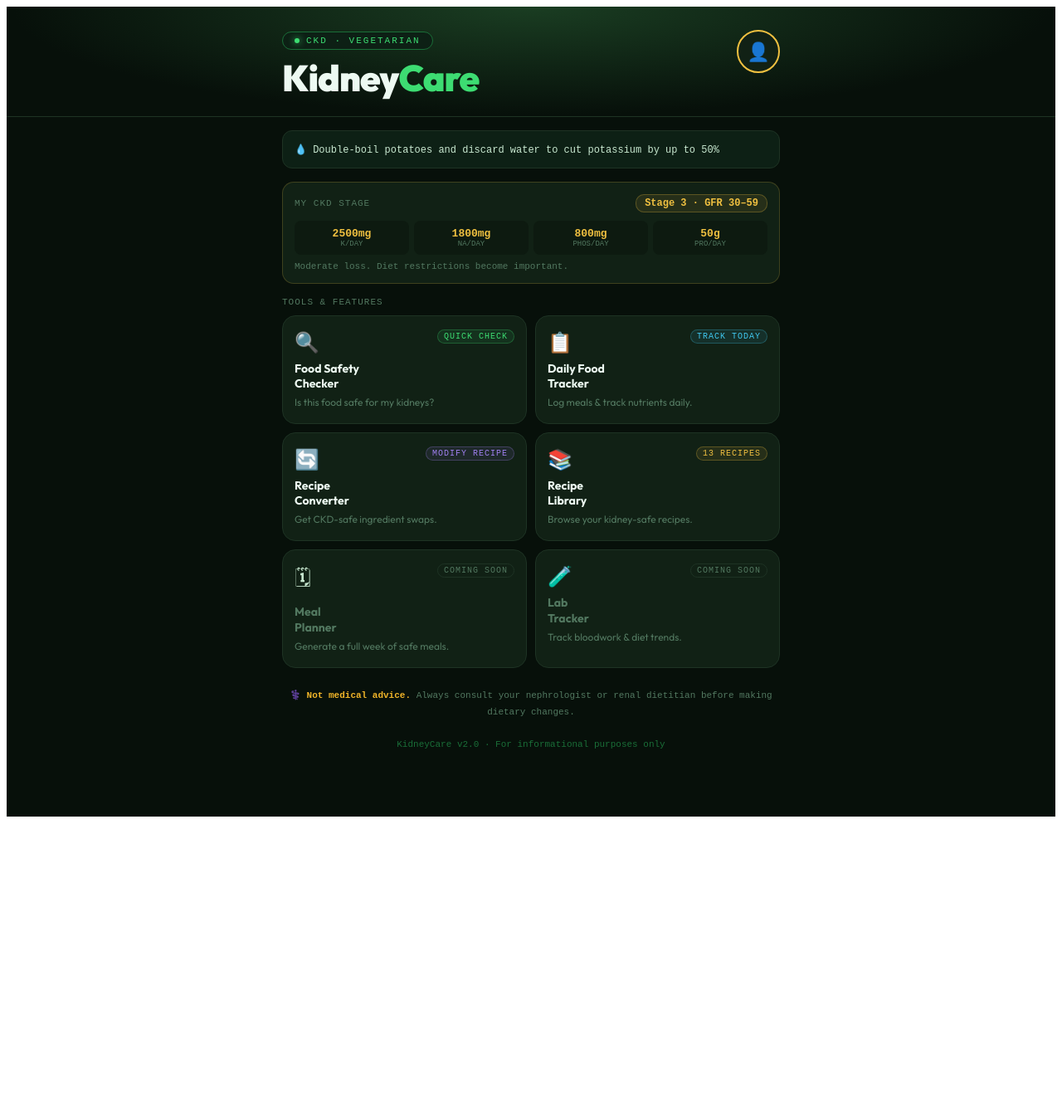
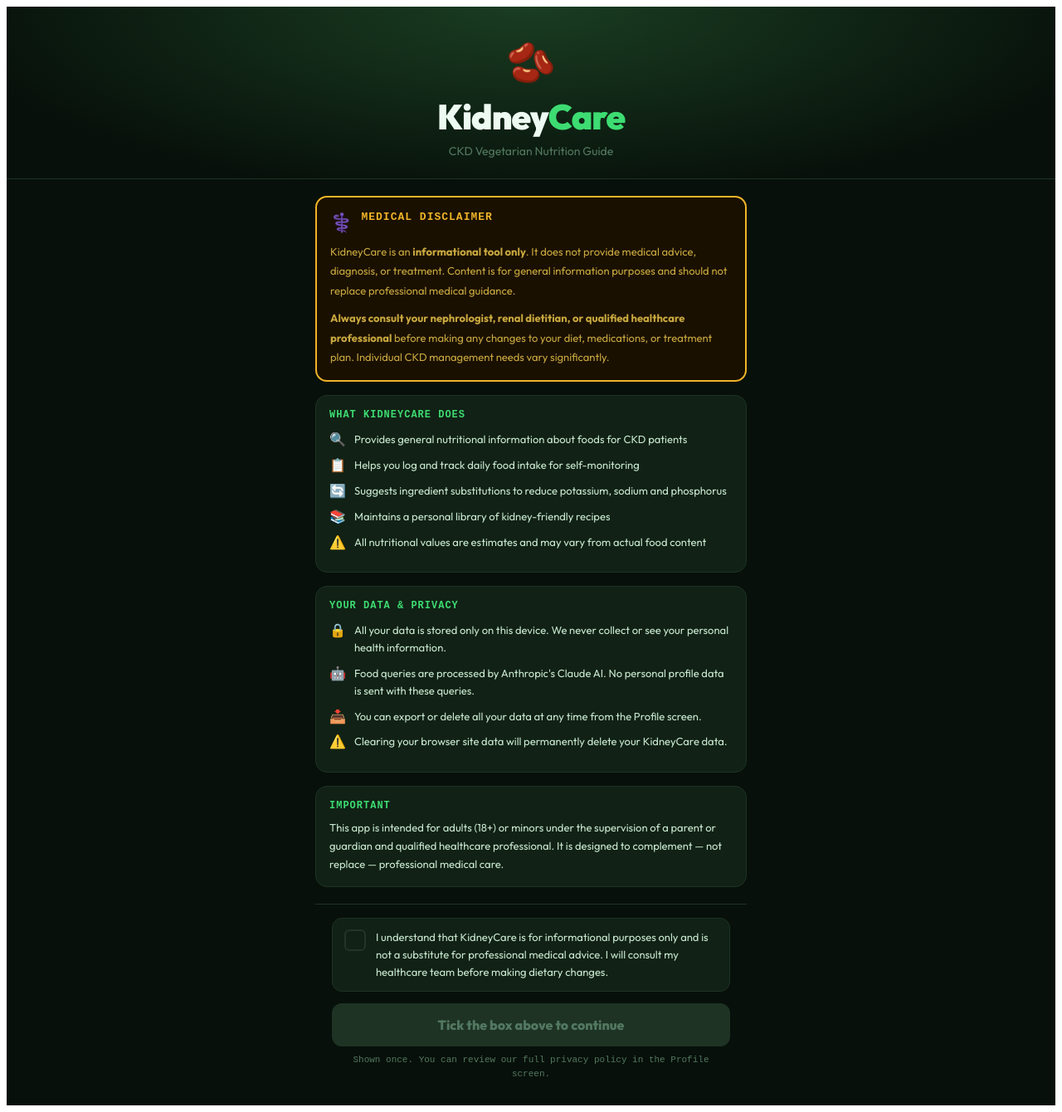
Before and after one commit to jsraman/kidneycare, a React (Create React App) app: page / in a window 1280 px wide. Shown: the whole page at 83% size. Before the commit the page ends 992 px from the top, so only its background shows below. Built offline with nearby package versions, Linux system fonts and the light colour scheme.

Commit message:
Update App.jsx

```diff
--- a/src/App.jsx
+++ b/src/App.jsx
@@ -1076,6 +1076,115 @@
 }
 
 // ══════════════════════════════════════════
+// CONSENT / FIRST LAUNCH SCREEN
+// ══════════════════════════════════════════
+function ConsentScreen({onAgree}){
+  const [scrolled,setScrolled]=useState(false);
+  const [checked,setChecked]=useState(false);
+
+  return(
+    <div style={{minHeight:"100vh",background:"#07100a",color:"#c8e8d0",fontFamily:"'Outfit',sans-serif",display:"flex",flexDirection:"column"}}>
+      <link href="https://fonts.googleapis.com/css2?family=Outfit:wght@400;600;700;800;900&display=swap" rel="stylesheet"/>
+
+      {/* Header */}
+      <div style={{background:"radial-gradient(ellipse at 50% 0%,#1a3d22 0%,#07100a 80%)",padding:"36px 24px 24px",textAlign:"center",borderBottom:"1px solid #1e3324"}}>
+        <div style={{fontSize:48,marginBottom:10}}>🫘</div>
+        <h1 style={{margin:"0 0 6px",fontSize:"clamp(28px,7vw,42px)",fontWeight:900,color:"#edfaf2",letterSpacing:-1}}>
+          Kidney<span style={{color:"#3ddc72"}}>Care</span>
+        </h1>
+        <p style={{color:"#527860",fontSize:14,margin:0}}>CKD Vegetarian Nutrition Guide</p>
+      </div>
+
+      {/* Scrollable content */}
+      <div style={{flex:1,overflowY:"auto",padding:"20px 20px 0",maxWidth:520,margin:"0 auto",width:"100%"}}
+        onScroll={e=>{ if(e.target.scrollTop+e.target.clientHeight>=e.target.scrollHeight-40) setScrolled(true); }}>
+
+        {/* Medical disclaimer */}
+        <div style={{background:"#1a1000",border:"2px solid #f0b429",borderRadius:14,padding:16,marginBottom:16}}>
+          <div style={{display:"flex",gap:10,alignItems:"flex-start",marginBottom:10}}>
+            <span style={{fontSize:22,flexShrink:0}}>⚕️</span>
+            <div style={{fontSize:13,fontWeight:800,color:"#f0b429",fontFamily:"monospace",textTransform:"uppercase",letterSpacing:1}}>Medical Disclaimer</div>
+          </div>
+          <p style={{margin:0,fontSize:13,color:"#c8a840",lineHeight:1.8}}>
+            KidneyCare is an <strong>informational tool only</strong>. It does not provide medical advice, diagnosis, or treatment. Content is for general information purposes and should not replace professional medical guidance.
+          </p>
+          <p style={{margin:"10px 0 0",fontSize:13,color:"#c8a840",lineHeight:1.8}}>
+            <strong>Always consult your nephrologist, renal dietitian, or qualified healthcare professional</strong> before making any changes to your diet, medications, or treatment plan. Individual CKD management needs vary significantly.
+          </p>
+        </div>
+
+        {/* What the app does */}
+        <div style={{background:"#112115",border:"1px solid #1e3324",borderRadius:14,padding:16,marginBottom:16}}>
+          <div style={{fontSize:12,fontWeight:700,color:"#3ddc72",fontFamily:"monospace",textTransform:"uppercase",letterSpacing:1,marginBottom:12}}>What KidneyCare Does</div>
+          {[
+            ["🔍","Provides general nutritional information about foods for CKD patients"],
+            ["📋","Helps you log and track daily food intake for self-monitoring"],
+            ["🔄","Suggests ingredient substitutions to reduce potassium, sodium and phosphorus"],
+            ["📚","Maintains a personal library of kidney-friendly recipes"],
+            ["⚠️","All nutritional values are estimates and may vary from actual food content"],
+          ].map(([icon,text])=>(
+            <div key={text} style={{display:"flex",gap:10,alignItems:"flex-start",marginBottom:10}}>
+              <span style={{fontSize:16,flexShrink:0}}>{icon}</span>
+              <span style={{fontSize:13,color:"#c8e8d0",lineHeight:1.6}}>{text}</span>
+            </div>
+          ))}
+        </div>
+
+        {/* Data privacy */}
+        <div style={{background:"#112115",border:"1px solid #1e3324",borderRadius:14,padding:16,marginBottom:16}}>
+          <div style={{fontSize:12,fontWeight:700,color:"#3ddc72",fontFamily:"monospace",textTransform:"uppercase",letterSpacing:1,marginBottom:12}}>Your Data & Privacy</div>
+          {[
+            ["🔒","All your data is stored only on this device. We never collect or see your personal health information."],
+            ["🤖","Food queries are processed by Anthropic's Claude AI. No personal profile data is sent with these queries."],
+            ["📥","You can export or delete all your data at any time from the Profile screen."],
+            ["⚠️","Clearing your browser site data will permanently delete your KidneyCare data."],
+          ].map(([icon,text])=>(
+            <div key={text} style={{display:"flex",gap:10,alignItems:"flex-start",marginBottom:10}}>
+              <span style={{fontSize:16,flexShrink:0}}>{icon}</span>
+              <span style={{fontSize:13,color:"#c8e8d0",lineHeight:1.6}}>{text}</span>
+            </div>
+          ))}
+        </div>
+
+        {/* Age restriction */}
+        <div style={{background:"#112115",border:"1px solid #1e3324",borderRadius:14,padding:16,marginBottom:20}}>
+          <div style={{fontSize:12,fontWeight:700,color:"#3ddc72",fontFamily:"monospace",textTransform:"uppercase",letterSpacing:1,marginBottom:8}}>Important</div>
+          <p style={{margin:0,fontSize:13,color:"#c8e8d0",lineHeight:1.7}}>
+            This app is intended for adults (18+) or minors under the supervision of a parent or guardian and qualified healthcare professional. It is designed to complement — not replace — professional medical care.
+          </p>
+        </div>
+      </div>
+
+      {/* Sticky bottom — checkbox + button */}
+      <div style={{background:"#07100a",borderTop:"1px solid #1e3324",padding:"16px 20px 28px",maxWidth:520,margin:"0 auto",width:"100%",boxSizing:"border-box"}}>
+
+        {/* Checkbox */}
+        <div onClick={()=>setChecked(c=>!c)}
+          style={{display:"flex",alignItems:"flex-start",gap:12,marginBottom:14,cursor:"pointer",padding:"12px 14px",background:"#112115",borderRadius:12,border:`1px solid ${checked?"#3ddc72":"#1e3324"}`}}>
+          <div style={{width:22,height:22,borderRadius:6,background:checked?"#3ddc72":"transparent",border:`2px solid ${checked?"#3ddc72":"#243528"}`,display:"flex",alignItems:"center",justifyContent:"center",flexShrink:0,marginTop:1}}>
+            {checked&&<span style={{color:"#061008",fontSize:14,fontWeight:900}}>✓</span>}
+          </div>
+          <span style={{fontSize:13,color:"#c8e8d0",lineHeight:1.6}}>
+            I understand that KidneyCare is for informational purposes only and is not a substitute for professional medical advice. I will consult my healthcare team before making dietary changes.
+          </span>
+        </div>
+
+        <button onClick={()=>{ if(checked){ LS.set("ckd_consent","true"); onAgree(); }}}
+          disabled={!checked}
+          style={{width:"100%",background:checked?"#3ddc72":"#1e3324",color:checked?"#061008":"#527860",border:"none",borderRadius:12,padding:"16px",fontSize:16,fontWeight:800,cursor:checked?"pointer":"not-allowed",fontFamily:"'Outfit',sans-serif",transition:"all 0.2s",marginBottom:8}}>
+          {checked?"✓ I Agree — Open KidneyCare":"Tick the box above to continue"}
+        </button>
+
+        <p style={{margin:0,fontSize:11,color:"#527860",textAlign:"center",fontFamily:"monospace",lineHeight:1.6}}>
+          Shown once. You can review our full privacy policy in the Profile screen.
+        </p>
+      </div>
+    </div>
+  );
+}
+
+
+// ══════════════════════════════════════════
 // HOME SCREEN
 // ══════════════════════════════════════════
 const HOME_FEATURES=[
@@ -1098,12 +1207,9 @@
   "🫚 Ghee and olive oil are both kidney-safe fats in small amounts",
 ];
 
-function HomeScreen({onNavigate,profile}){
+function HomeScreen({onNavigate,profile,stage,limits}){
   const [tipIdx,setTipIdx]=useState(0);
-  const stage=profile.stage||"Stage 3";
-  const limits=profile.useCustomLimits
-    ?Object.fromEntries(NUTRIENTS.map(n=>[n,parseFloat(profile.customLimits?.[n])||CKD_STAGES[stage]?.[n]||0]))
-    :CKD_STAGES[stage]||CKD_STAGES["Stage 3"];
+  // stage and limits passed from App — always in sync with saved profile
 
   useEffect(()=>{
     const t=setInterval(()=>setTipIdx(i=>(i+1)%HOME_TIPS.length),20000);
@@ -1190,38 +1296,31 @@
 // ROOT APP
 // ══════════════════════════════════════════
 export default function App(){
+  const [consented,setConsented]=useState(()=>LS.get("ckd_consent",null)==="true");
   const [profile,setProfile]=useState(()=>LS.get("ckd_profile",DEFAULT_PROFILE));
   const [screen,setScreen]=useState("home");
-  const [stage,setStage]=useState(()=>LS.get("ckd_profile",DEFAULT_PROFILE)?.stage||"Stage 3");
-  const [limits,setLimits]=useState(()=>{
-    const p=LS.get("ckd_profile",DEFAULT_PROFILE);
-    const s=p.stage||"Stage 3";
-    return p.useCustomLimits
-      ?Object.fromEntries(NUTRIENTS.map(n=>[n,parseFloat(p.customLimits?.[n])||CKD_STAGES[s]?.[n]||0]))
-      :CKD_STAGES[s]||CKD_STAGES["Stage 3"];
-  });
+
+  // Always derive stage and limits from profile — single source of truth
+  const stage = profile.stage||"Stage 3";
+  const limits = profile.useCustomLimits
+    ? Object.fromEntries(NUTRIENTS.map(n=>[n,parseFloat(profile.customLimits?.[n])||CKD_STAGES[stage]?.[n]||0]))
+    : CKD_STAGES[stage]||CKD_STAGES["Stage 3"];
 
   const handleSetProfile=(p)=>{
-    // strip photo if present
     if(p.photo) delete p.photo;
-    setProfile(p);
-    setStage(p.stage||"Stage 3");
-    setLimits(p.useCustomLimits
-      ?Object.fromEntries(NUTRIENTS.map(n=>[n,parseFloat(p.customLimits?.[n])||CKD_STAGES[p.stage]?.[n]||0]))
-      :CKD_STAGES[p.stage]||CKD_STAGES["Stage 3"]);
+    const updated={...p};
+    setProfile(updated);
+    LS.set("ckd_profile",updated);
   };
 
-  const navigate=({screen:s,stage:st,limits:lm})=>{
-    if(st){setStage(st);}
-    if(lm){setLimits(lm);}
-    setScreen(s);
-  };
+  const navigate=({screen:s})=>setScreen(s);
+  const goHome=()=>setScreen("home");
 
-  const goHome=()=>setScreen("home");
+  if(!consented) return <ConsentScreen onAgree={()=>setConsented(true)}/>;
 
   return(
     <div>
-      {screen==="home"      &&<HomeScreen onNavigate={navigate} profile={profile}/>}
+      {screen==="home"      &&<HomeScreen onNavigate={navigate} profile={profile} stage={stage} limits={limits}/>}
       {screen==="profile"   &&<ProfileScreen onBack={goHome} profile={profile} setProfile={handleSetProfile}/>}
       {screen==="checker"   &&<FoodChecker   onBack={goHome} stage={stage} limits={limits}/>}
       {screen==="tracker"   &&<FoodTracker   onBack={goHome} stage={stage} limits={limits}/>}
```
